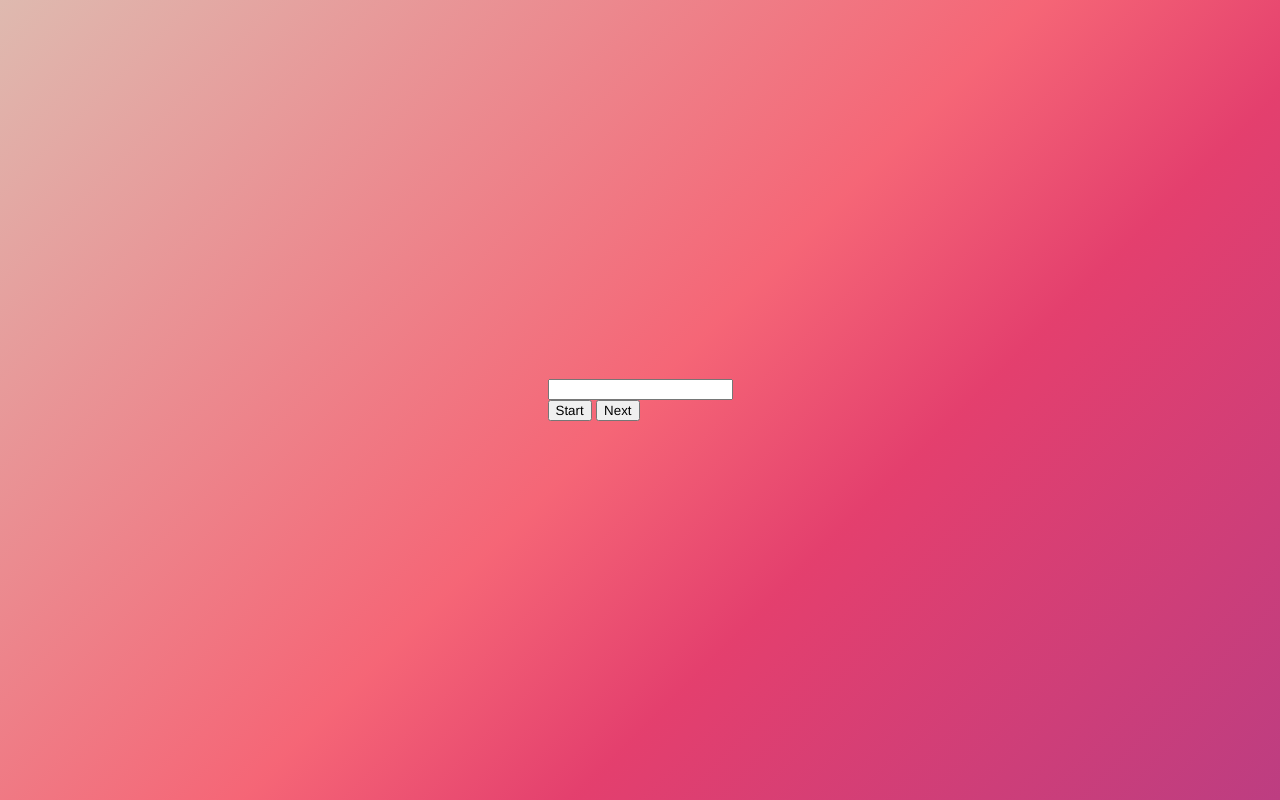
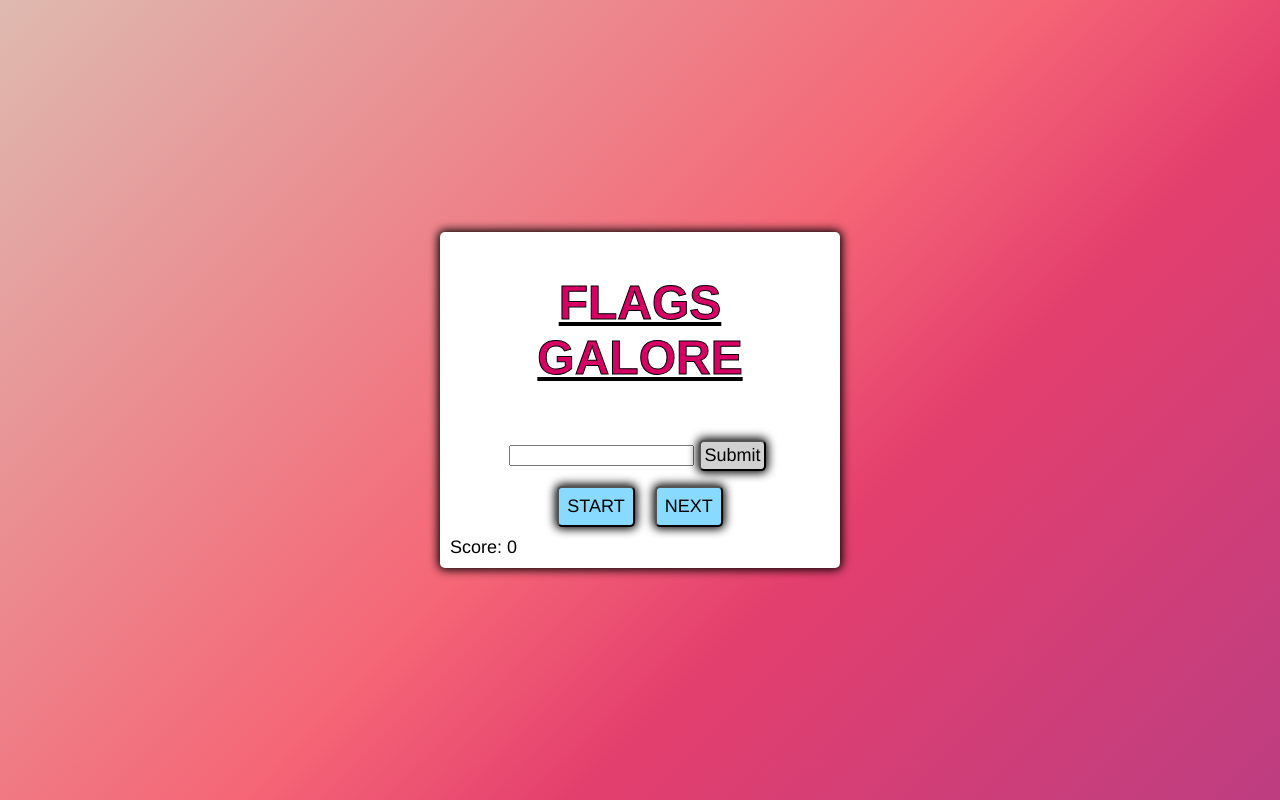
Before and after one commit to Lukasrid/flag-quiz, a plain HTML site: page index.html in a window 1280 px wide. Drawn offline with Linux system fonts and the light colour scheme.

Commit message:
add game title and finish styling game area

```diff
--- a/assets/css/style.css
+++ b/assets/css/style.css
@@ -15,7 +15,7 @@ body {
   align-items: center;
   background: hsla(13, 42%, 78%, 1);
 
-    background: linear-gradient(315deg, hsla(13, 42%, 78%, 1) 0%, hsla(353, 88%, 68%, 1) 50%, hsla(343, 75%, 57%, 1) 66%, hsla(328, 51%, 49%, 1) 100%, hsla(327, 17%, 32%, 1) 100%);
+  background: linear-gradient(315deg, hsla(13, 42%, 78%, 1) 0%, #f56676 50%, hsla(343, 75%, 57%, 1) 66%, hsla(328, 51%, 49%, 1) 100%, hsla(327, 17%, 32%, 1) 100%);
 
   background: -moz-linear-gradient(315deg, hsla(13, 42%, 78%, 1) 0%, hsla(353, 88%, 68%, 1) 50%, hsla(343, 75%, 57%, 1) 66%, hsla(328, 51%, 49%, 1) 100%, hsla(327, 17%, 32%, 1) 100%);
 
@@ -23,3 +23,64 @@ body {
 
   filter: progid: DXImageTransform.Microsoft.gradient(startColorstr="#dfbbb1", endColorstr="#f56476", GradientType=1);
 }
+
+.game-box {
+  width: 400px;
+  max-width: 80%;
+  background-color: white;
+  border-radius: 5px;
+  padding: 10px;
+  box-shadow: 0 0 10px 2px;
+}
+
+#title {
+  text-align: center;
+  text-decoration: underline;
+  color: #d60064;
+  -webkit-text-stroke-width: 1px;
+  -webkit-text-stroke-color: black;
+  text-transform: uppercase;
+  font-size: 3em;
+  margin-bottom: 50px;
+}
+
+#flag,
+#answer,
+.controls {
+  display: flex;
+  justify-content: center;
+  align-items: center;
+}
+
+#submit {
+  background-color: #d1d1d1;
+  border-radius: 5px;
+  padding: 10px;
+  box-shadow: 0 0 10px 2px;
+  padding: 3px;
+  margin: 5px;
+  font-size: large;
+}
+
+#submit:hover {
+  background-color: #909292;
+}
+
+.ctrl-btn {
+  background-color: #89DAFF;
+  border-radius: 5px;
+  padding: 10px;
+  box-shadow: 0 0 10px 2px;
+  padding: 8px;
+  margin: 10px;
+  font-size: large;
+}
+
+
+.ctrl-btn:hover {
+  background-color: #36befd;
+}
+
+.score {
+  font-size: large;
+}
--- a/index.html
+++ b/index.html
@@ -6,20 +6,26 @@
     <meta http-equiv="X-UA-Compatible" content="IE=edge">
     <meta name="viewport" content="width=device-width, initial-scale=1.0">
     <link rel="stylesheet" href="assets/css/style.css">
-    <title>Document</title>
+    <title>Flags Galore</title>
 </head>
 
 <body>
+
     <div class="game-box">
+        <div><h1 id="title">Flags Galore</h1></div>
         <div class="question-area">
             <div id="flag"></div>
             <div id="answer">
                 <input id="answer-box" type="text">
+                <input id="submit" type="submit">
             </div>
         </div>
         <div class="controls">
-            <button id="start-btn">Start</button>
-            <button id="next-btn">Next</button>
+            <button id="start" class="ctrl-btn">START</button>
+            <button id="next" class="ctrl-btn hide">NEXT</button>
+        </div>
+        <div>
+            <span class="score">Score: <span class="score" id="score-count">0</span></span>
         </div>
     </div>
 
```
Lines whose indentation alone changed are shown as unchanged.
